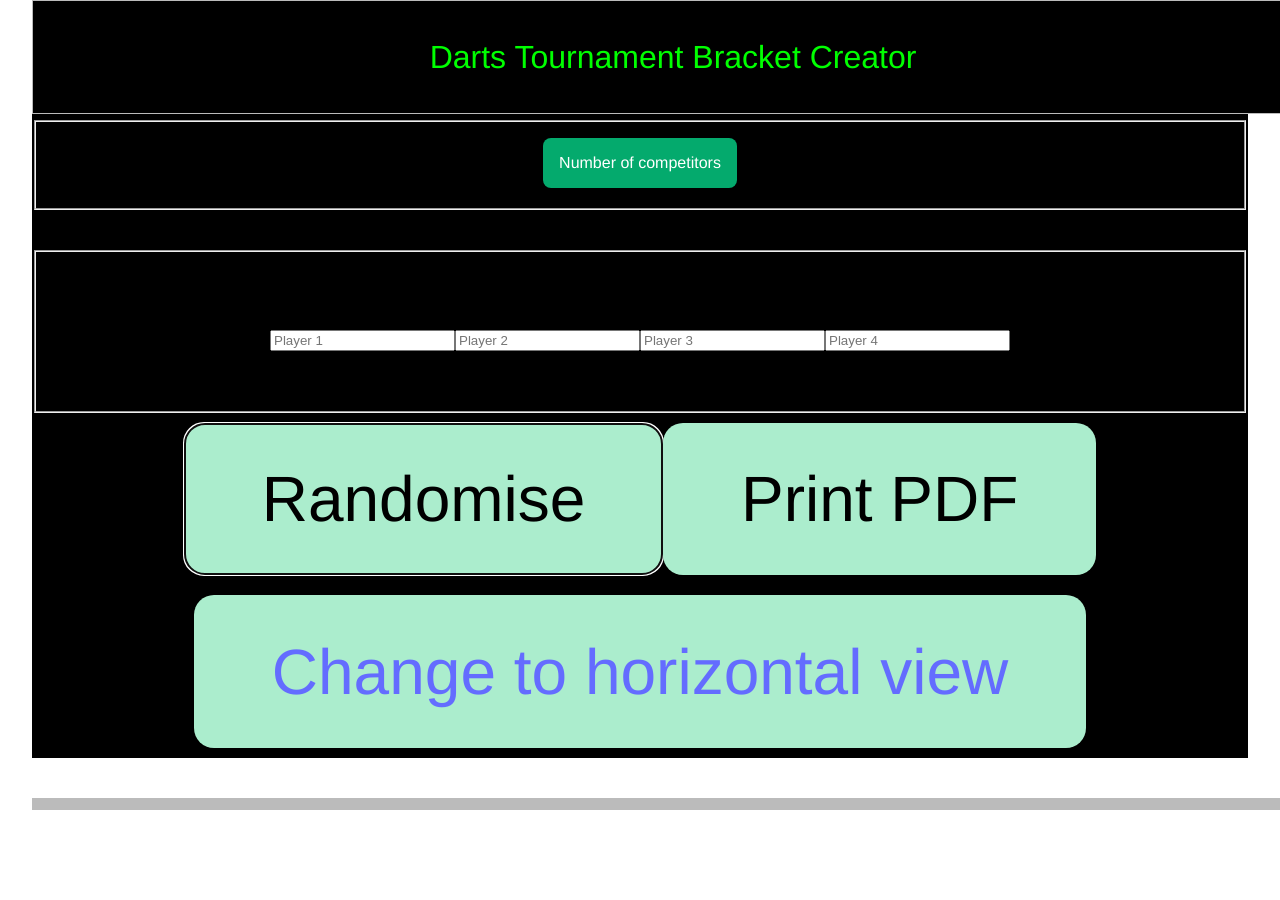
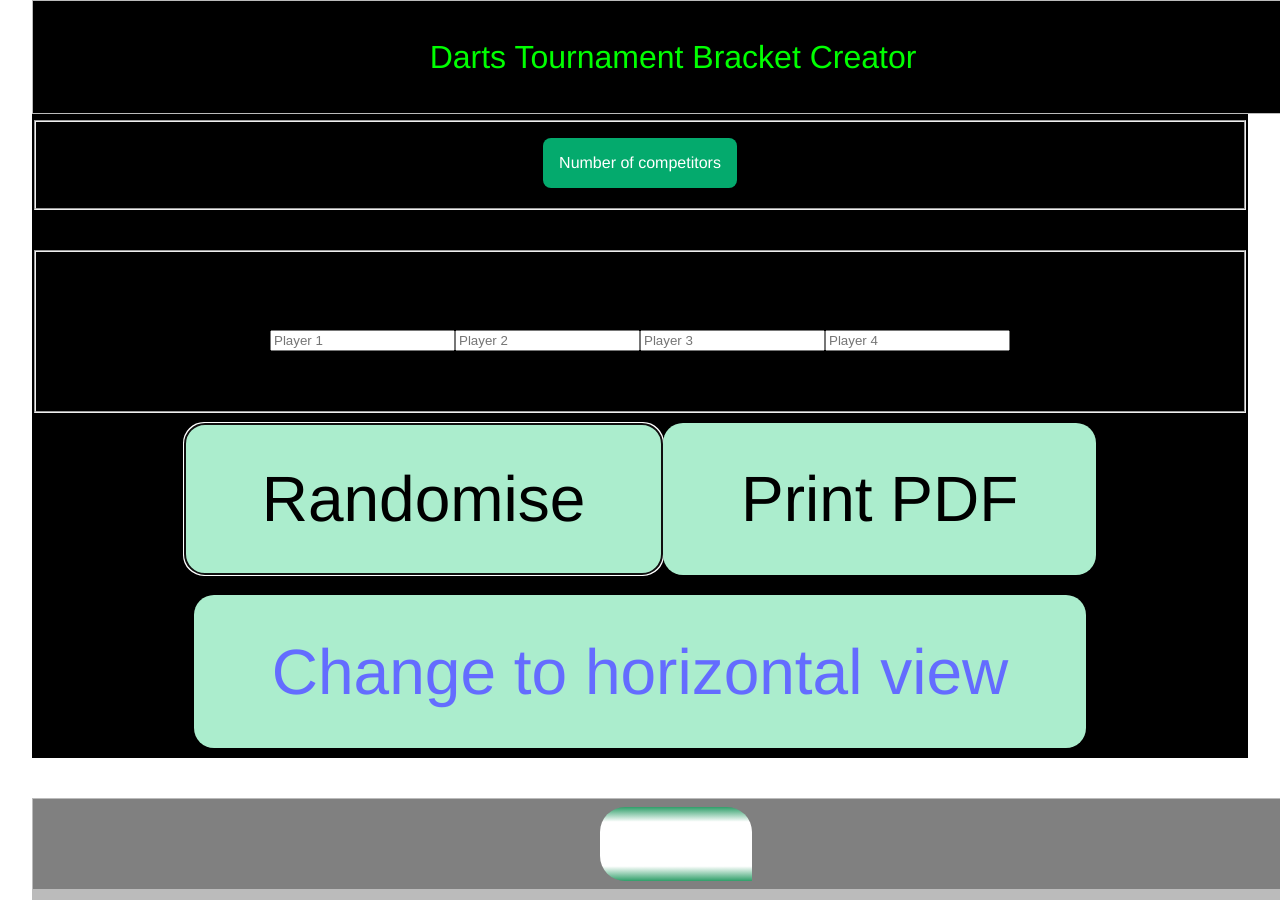
Before and after one commit to ChrisFletcher1989/darts-bracket-v2, a React (Vite) app: page / in a window 1280 px wide. Both pictures are taken after a click on the button "Randomise". Shown: the top 900 px of the page. Before the commit the page ends 830 px from the top, so only its background shows below. Built offline with nearby package versions, Linux system fonts and the light colour scheme.

Commit message:
finished-bracket-component

```diff
--- a/src/Components/Bracket.jsx
+++ b/src/Components/Bracket.jsx
@@ -1,34 +1,108 @@
-import React, { useRef, useEffect } from 'react'
-import '../App.css'
-import '../App'
+import React, { useEffect, useState } from 'react';
+import '../App.css';
 
-function Bracket ({randomNames, randomClicked}){
-    useEffect(() =>{
-console.log("EFFECT", randomNames)
-    }, [randomClicked])
-    //VANILLA JS TO MAKE FIRST BRACKET(BEFORE ADDING NAMES)
-    // if(a>=1){
-    //     for (let i = 1; i <= a; i++) {
-    // let bracket = document.createElement("div");
-    // bracket.setAttribute("class", "box");
-    // let paragraph = document.createElement("p");
-    // paragraph.setAttribute("class", "playerLabel1")
-    // paragraph.textContent = "Awaiting player info";
-    // bracket.appendChild(paragraph);
-    // first.appendChild(bracket)
-    //     }
-    // }
-    return (
-        <div className="players">
-        <div className="wrapper">
-       <div id="first" className="zone gray first"></div>
-       <div id="second" className="zone gray round"></div>
-       <div id="third" className="zone gray round"></div>
-       <div id="fourth" className="zone gray round"></div>
-       <div id="fifth" className="zone gray round"></div>
-       <div id="sixth" className="zone gray round"></div>
+function Bracket({ randomNames, randomClicked }) {
+  const [playerElements, setPlayerElements] = useState([]);
+  const [second, setSecond] = useState([]);
+  const [third, setThird] = useState([]);
+  const [fourth, setFourth] = useState([]);
+  const [fifth, setFifth] = useState([]);
+  const [sixth, setSixth] = useState([]);
+
+  useEffect(() => {
+    console.log("EFFECT", randomNames);
+    let updatedPlayerElements = [];
+    let updatedSecond = [];
+    let updatedThird=[]
+    let updatedFourth=[]
+    let updatedFifth=[]
+    let updatedSixth=[]
+    let length = randomNames.length;
+
+    if (length > 0) {
+      for (let i = 0; i < length; i++) {
+        updatedPlayerElements.push(
+          <div key={i} className='box'>
+            <p className='playerLabel1'>{randomNames[i]}</p>
+          </div>
+        );
+      }
+    }
+
+    length = length / 2;
+    if (length >= 1) {
+      for (let i = 1; i <= length; i++) {
+        updatedSecond.push(
+          <div key={i} className='box'>
+            <p className='playerLabel'>{`Winner of round 1 G${i}`}</p>
+          </div>
+        );
+      }
+    }
+    length = length / 2;
+    if (length >= 1) {
+      for (let i = 1; i <= length; i++) {
+        updatedThird.push(
+          <div key={i} className='box'>
+            <p className='playerLabel'>{`Winner of round 2 G${i}`}</p>
+          </div>
+        );
+      }
+    }
+    length = length / 2;
+    if (length >= 1) {
+      for (let i = 1; i <= length; i++) {
+        updatedFourth.push(
+          <div key={i} className='box'>
+            <p className='playerLabel'>{`Winner of round 3 G${i}`}</p>
+          </div>
+        );
+      }
+    }
+    length = length / 2;
+    if (length >= 1) {
+      for (let i = 1; i <= length; i++) {
+        updatedFifth.push(
+          <div key={i} className='box'>
+            <p className='playerLabel'>{`Winner of round 4 G${i}`}</p>
+          </div>
+        );
+      }
+    }
+    length = length / 2;
+    if (length >= 1) {
+      for (let i = 1; i <= length; i++) {
+        updatedSixth.push(
+          <div key={i} className='box'>
+            <p className='playerLabel'>{`Winner of round 5 G${i}`}</p>
+          </div>
+        );
+      }
+    }
+    setPlayerElements(updatedPlayerElements);
+    setSecond(updatedSecond);
+    setThird(updatedThird);
+    setFourth(updatedFourth);
+    setFifth(updatedFifth);
+    setSixth(updatedSixth);
+  }, [randomClicked]);
+
+  return (
+    <div className="players">
+      <div className="wrapper">
+        <div id="first" className="zone gray first">
+          {playerElements}
+        </div>
+        <div id="second" className="zone gray round">
+          {second}
+        </div>
+        <div id="third" className="zone gray round">{third}</div>
+        <div id="fourth" className="zone gray round">{fourth}</div>
+        <div id="fifth" className="zone gray round">{fifth}</div>
+        <div id="sixth" className="zone gray round">{sixth}</div>
+      </div>
     </div>
-  </div>
-    )
+  );
 }
-export default Bracket
+
+export default Bracket;
```
